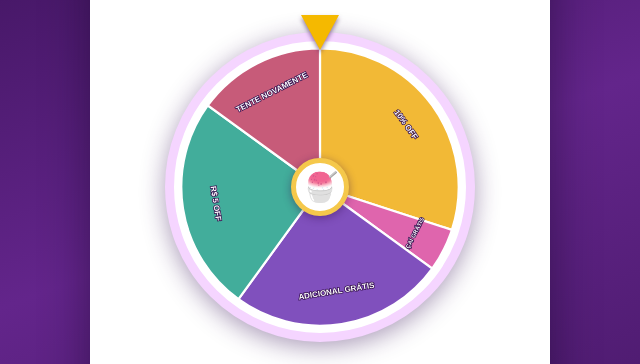
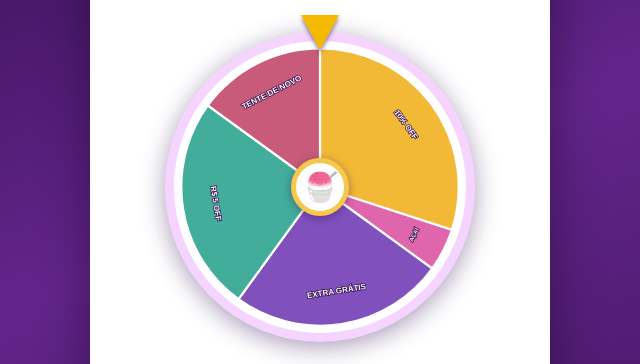
Before and after one commit to acaifamilia/roleta-acaiteria, a plain HTML site: page index.html in a window 1280 px wide. Shown: the part 275-639 px from the top of the page, 320-960 px from the left. Drawn offline with Linux system fonts and the light colour scheme.

Commit message:
Update prize names and texts in index.html

```diff
--- a/index.html
+++ b/index.html
@@ -101,12 +101,12 @@ button:disabled{opacity:.55;cursor:not-allowed}
 </main>
 
 <script>
-const PREMIOS = [
+ const PREMIOS = [
  {nome:"10% de desconto", peso:30, texto:"10% OFF", cor:"#f2b936"},
- {nome:"Açaí pequeno grátis", peso:5, texto:"AÇAÍ GRÁTIS", cor:"#df65ad"},
- {nome:"Adicional grátis", peso:25, texto:"ADICIONAL GRÁTIS", cor:"#8050bd"},
+ {nome:"Açaí pequeno grátis", peso:5, texto:"AÇAÍ", cor:"#df65ad"},
+ {nome:"Adicional grátis", peso:25, texto:"EXTRA GRÁTIS", cor:"#8050bd"},
  {nome:"R$ 5 de desconto", peso:25, texto:"R$ 5 OFF", cor:"#42ad9b"},
- {nome:"Tente novamente", peso:15, texto:"TENTE NOVAMENTE", cor:"#c75b79"}
+ {nome:"Tente novamente", peso:15, texto:"TENTE DE NOVO", cor:"#c75b79"}
 ];
 
 let girando = false;
```
